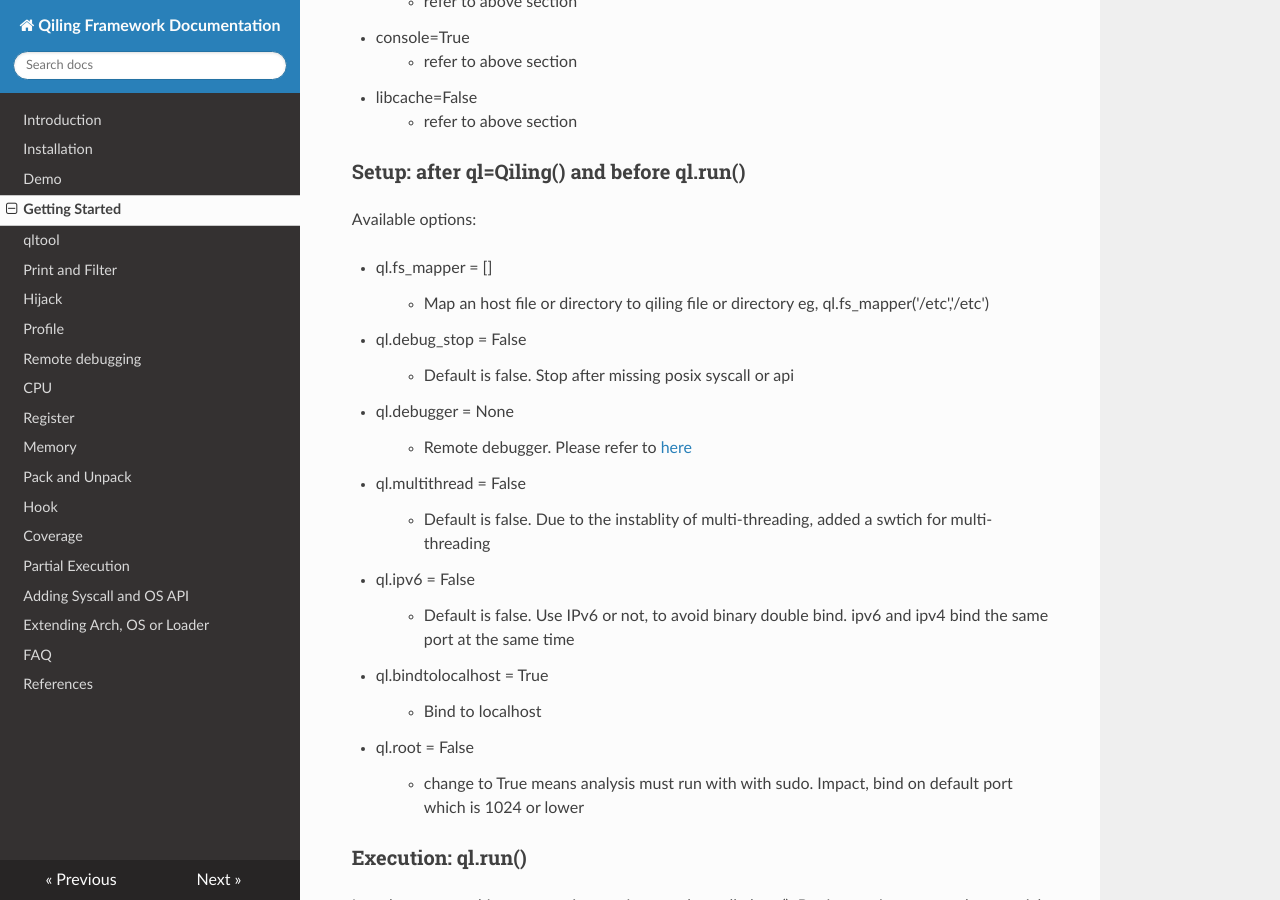
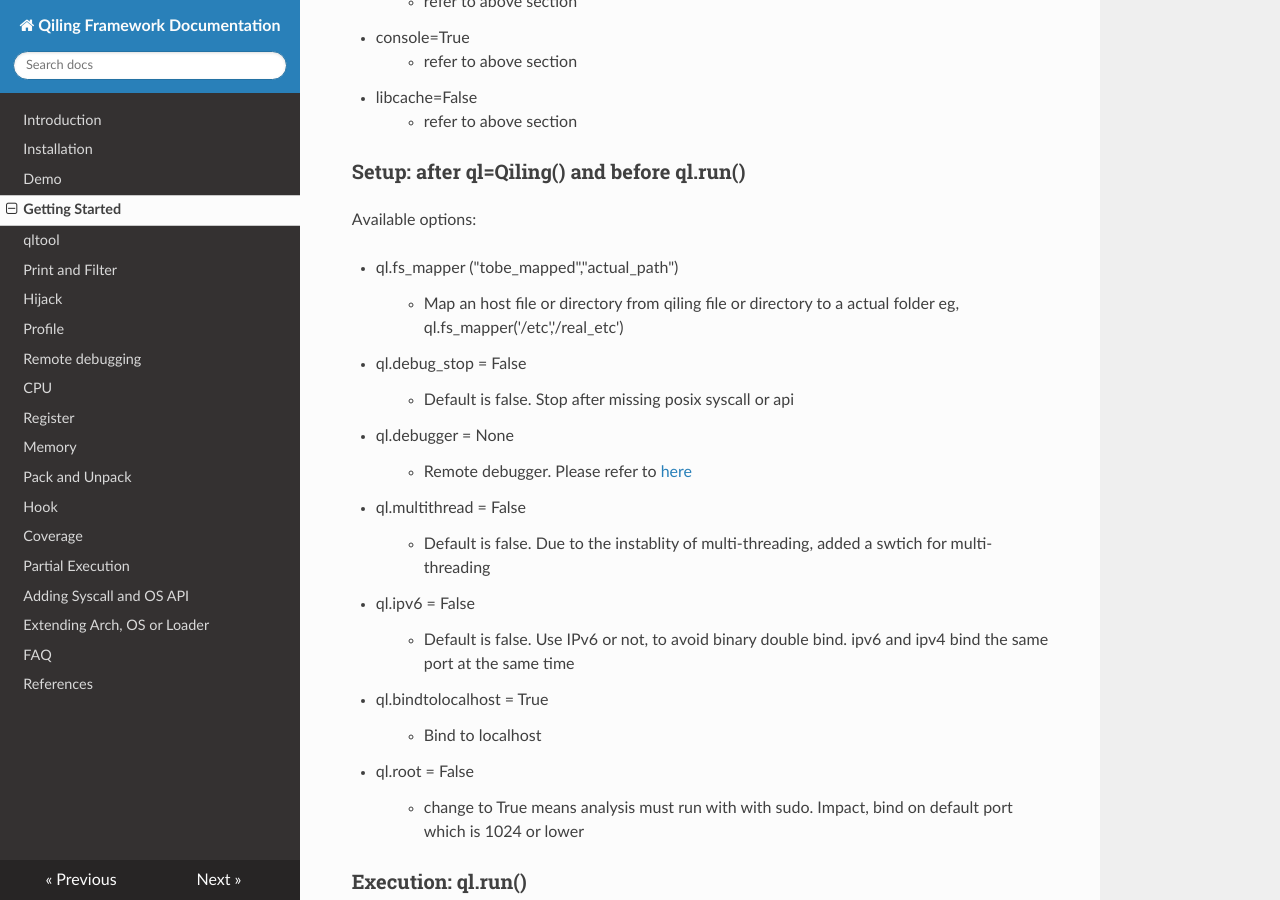
Before and after one commit to qilingframework/rtfd.io, an MkDocs documentation site: the page built from docs/howto.md, in a window 1280 px wide and 900 px high, scrolled down 2567 px. Built offline with MkDocs 1.6.1, drawn with Linux system fonts in a browser that asks for light colours; nearby versions of some CDN libraries.

Commit message:
update fsmap and docs

```diff
--- a/docs/howto.md
+++ b/docs/howto.md
@@ -113,8 +113,8 @@ Available options:
 
 Available options:
 
-- ql.fs_mapper = []
-> - Map an host file or directory to qiling file or directory eg, ql.fs_mapper('/etc','/etc')
+- ql.fs_mapper ("tobe_mapped","actual_path")
+> - Map an host file or directory from qiling file or directory to a actual folder eg, ql.fs_mapper('/etc','/real_etc')
 
 - ql.debug_stop = False
 > - Default is false. Stop after missing posix syscall or api
```
